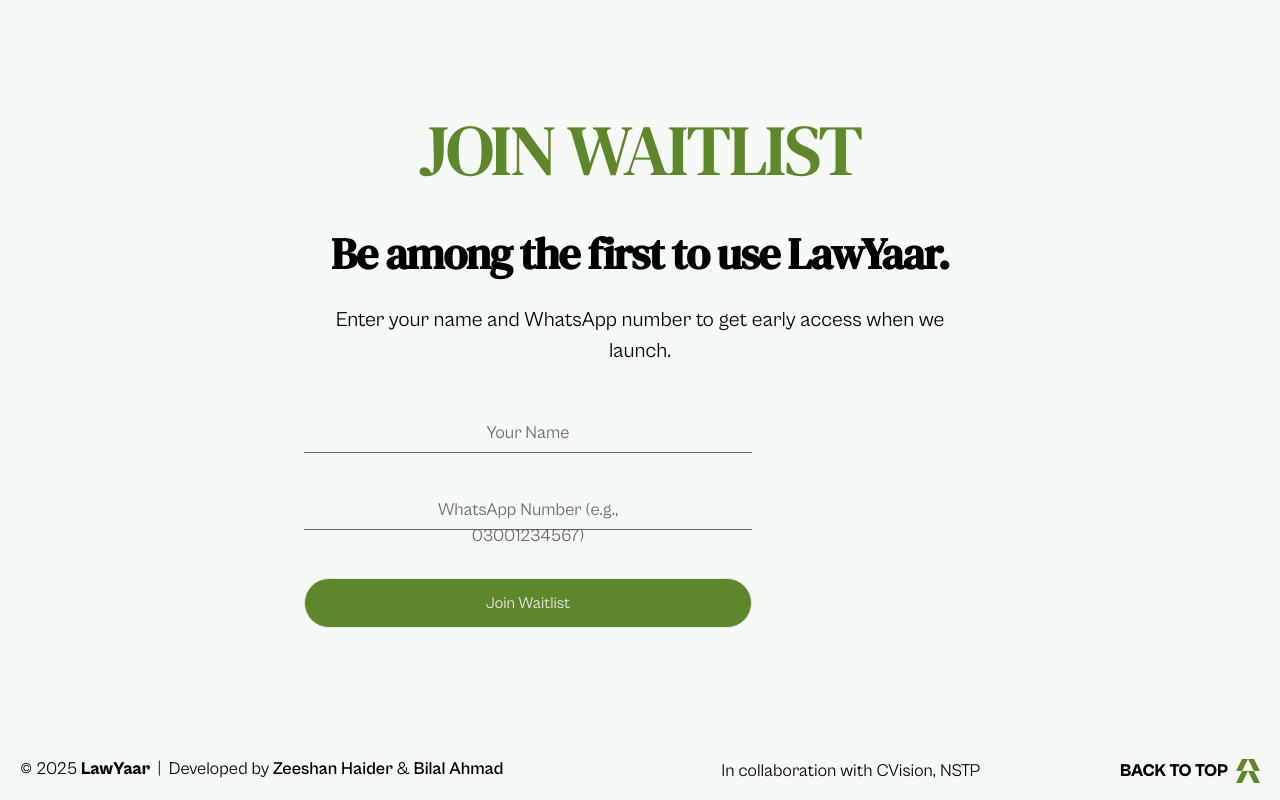
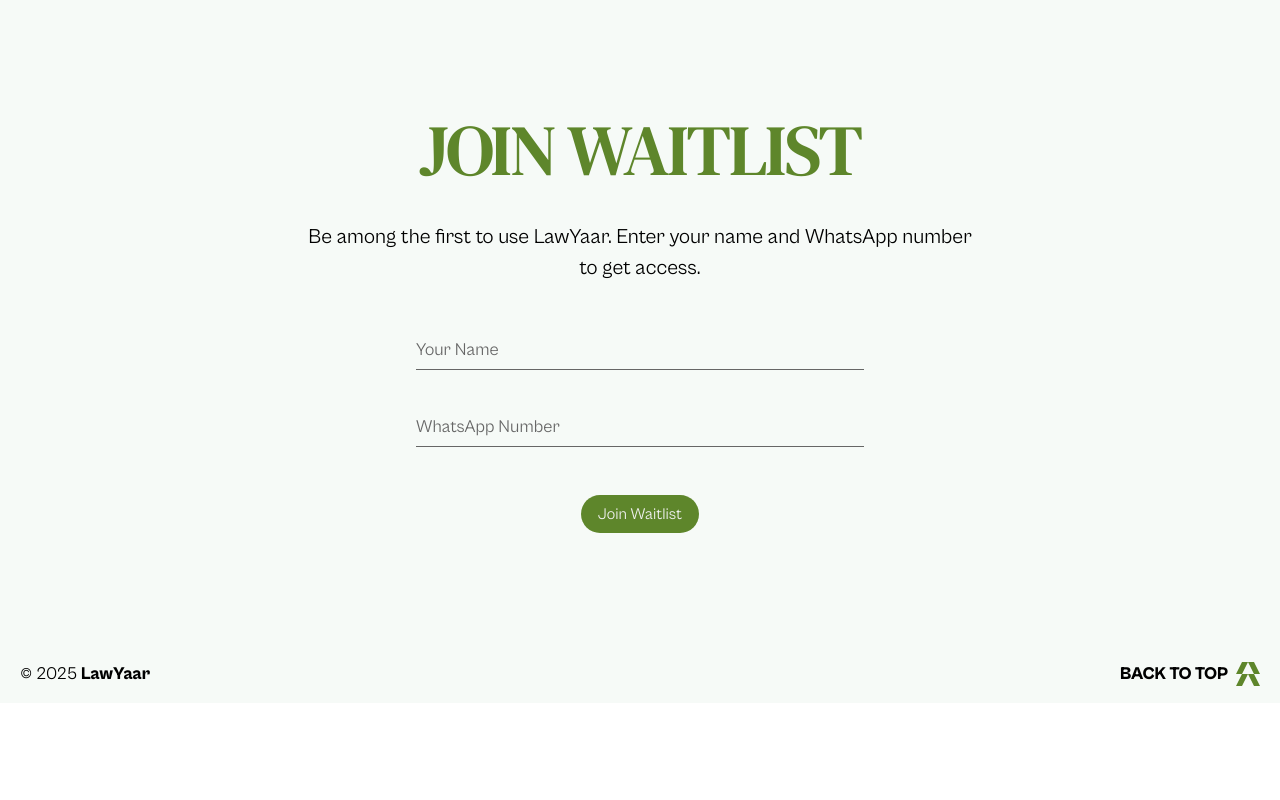
Before and after one commit to zeeshanhxider/LawYaar-Website, a React (Vite) app: page / in a window 1280 px wide. Shown: the part 4609-5409 px from the top of the page. After the commit the page ends 5312 px from the top, so only its background shows below. Built offline with nearby package versions, Linux system fonts and the light colour scheme.

Commit message:
fixed waitlist format

```diff
--- a/src/components/homepage/Pricing.jsx
+++ b/src/components/homepage/Pricing.jsx
@@ -82,7 +82,7 @@
             <div
               key={index}
               ref={(el) => (cardsRef.current[index] = el)}
-              className={`translate-y-10 space-y-6 overflow-hidden rounded-lg border-2 p-8 opacity-0 transition-all duration-300 hover:shadow-xl ${
+              className={`translate-y-10 space-y-6 overflow-hidden rounded-lg border-2 p-8 opacity-0 transition-all duration-300 ${
                 plan.highlighted
                   ? "scale-105 border-secondary-600 bg-secondary-600 text-primary-200 shadow-lg hover:border-primary-200"
                   : "border-transparent bg-primary-200 hover:border-secondary-600"
--- a/src/components/homepage/Waitlist.jsx
+++ b/src/components/homepage/Waitlist.jsx
@@ -93,26 +93,20 @@
       <Heading title="Join Waitlist" />
       <div
         ref={contactSection}
-        className="mt-10 flex flex-col items-center text-center"
+        className="mt-3 flex flex-col items-center text-center"
       >
         <div className="max-w-2xl">
-          <h3
-            ref={heading}
-            className="translate-y-10 text-heading-3 font-semibold leading-tight opacity-0 2xl:text-7xl"
-          >
-            Be among the first to use LawYaar.
-          </h3>
           <p
             ref={body}
             className="mt-6 translate-y-10 text-body-1 opacity-0 2xl:text-3xl"
           >
-            Enter your name and WhatsApp number to get early access when we
-            launch.
+            Be among the first to use LawYaar. Enter your name and WhatsApp
+            number to get access.
           </p>
           <form
             name="waitlist"
             autoComplete="off"
-            className="mt-10 w-full max-w-md font-grotesk"
+            className="mx-auto mt-10 w-full max-w-md font-grotesk"
             method="POST"
             onSubmit={handleSubmit}
           >
@@ -124,12 +118,12 @@
                   name="name"
                   value={form.name}
                   onChange={handleChange}
-                  className="peer block w-full appearance-none border-0 border-b border-accent-100 bg-transparent px-0 py-2.5 text-center focus:outline-none focus:ring-0"
+                  className="peer block w-full appearance-none border-0 border-b border-accent-100 bg-transparent px-0 py-2.5 text-left focus:outline-none focus:ring-0"
                   placeholder=" "
                 />
                 <label
                   htmlFor="name"
-                  className="absolute left-1/2 top-3 -z-10 origin-[0] -translate-x-1/2 -translate-y-6 scale-75 transform text-body-3 text-accent-100 duration-300 peer-placeholder-shown:translate-y-0 peer-placeholder-shown:scale-100 peer-focus:left-1/2 peer-focus:-translate-x-1/2 peer-focus:-translate-y-6 peer-focus:scale-75 2xl:text-body-2"
+                  className="absolute left-0 top-3 -z-10 origin-[0] -translate-y-6 scale-75 transform text-body-3 text-accent-100 duration-300 peer-placeholder-shown:translate-y-0 peer-placeholder-shown:scale-100 peer-focus:left-0 peer-focus:-translate-y-6 peer-focus:scale-75 2xl:text-body-2"
                 >
                   Your Name
                 </label>
@@ -146,14 +140,14 @@
                   id="whatsapp"
                   value={form.whatsapp}
                   onChange={handleChange}
-                  className="peer block w-full appearance-none border-0 border-b border-accent-100 bg-transparent px-0 py-2.5 text-center focus:outline-none focus:ring-0"
+                  className="peer block w-full appearance-none border-0 border-b border-accent-100 bg-transparent px-0 py-2.5 text-left focus:outline-none focus:ring-0"
                   placeholder=" "
                 />
                 <label
                   htmlFor="whatsapp"
-                  className="absolute left-1/2 top-3 -z-10 origin-[0] -translate-x-1/2 -translate-y-6 scale-75 transform text-body-3 text-accent-100 duration-300 peer-placeholder-shown:translate-y-0 peer-placeholder-shown:scale-100 peer-focus:left-1/2 peer-focus:-translate-x-1/2 peer-focus:-translate-y-6 peer-focus:scale-75 2xl:text-body-2"
+                  className="absolute left-0 top-3 -z-10 origin-[0] -translate-y-6 scale-75 transform text-body-3 text-accent-100 duration-300 peer-placeholder-shown:translate-y-0 peer-placeholder-shown:scale-100 peer-focus:left-0 peer-focus:-translate-y-6 peer-focus:scale-75 2xl:text-body-2"
                 >
-                  WhatsApp Number (e.g., 03001234567)
+                  WhatsApp Number
                 </label>
                 {errors.whatsapp && (
                   <span className="absolute -bottom-6 left-0 text-sm text-red-500">
@@ -164,11 +158,11 @@
             </div>
             <button
               type="submit"
-              className="button group mt-12 w-full border duration-200 hover:border-accent-400 hover:bg-transparent"
+              className="button group mx-auto mt-12 block min-w-0 border border-transparent px-4 py-1.5 duration-200 hover:border-accent-400 hover:bg-transparent"
               style={{ backgroundColor: "#5E862B", color: "#F2F2F2" }}
               disabled={submitting}
             >
-              <span className="relative">
+              <span className="relative w-fit">
                 <span className="group-hover:text-accent-400">
                   {submitting ? "Joining..." : "Join Waitlist"}
                 </span>
--- a/src/components/ui/Footer.jsx
+++ b/src/components/ui/Footer.jsx
@@ -42,16 +42,6 @@
             <span>2025</span>
             <span className="font-extrabold 2xl:text-body-1">LawYaar</span>
           </div>
-          <span className="hidden md:inline">|</span>
-          <span className="2xl:text-body-1">
-            Developed by <span className="font-semibold">Zeeshan Haider</span> &{" "}
-            <span className="font-semibold">Bilal Ahmad</span>
-          </span>
-        </div>
-        <div className="mt-2 md:mt-0">
-          <span className="2xl:text-body-1">
-            In collaboration with CVision, NSTP
-          </span>
         </div>
       </div>
       <button
--- a/src/components/ui/NavBar.jsx
+++ b/src/components/ui/NavBar.jsx
@@ -217,7 +217,7 @@
               style={{ backgroundColor: "#5E862B", color: "#F2F2F2" }}
             >
               <span className="relative w-fit">
-                <span>Join Waitlist</span>
+                <span className="group-hover:text-black">Join Waitlist</span>
               </span>
             </a>
           </nav>
@@ -267,7 +267,7 @@
             style={{ backgroundColor: "#5E862B", color: "#F2F2F2" }}
           >
             <span className="relative w-fit">
-              <span>Join Waitlist</span>
+              <span className="group-hover:text-black">Join Waitlist</span>
             </span>
           </a>
         </nav>
```
Lines whose indentation alone changed are shown as unchanged.
